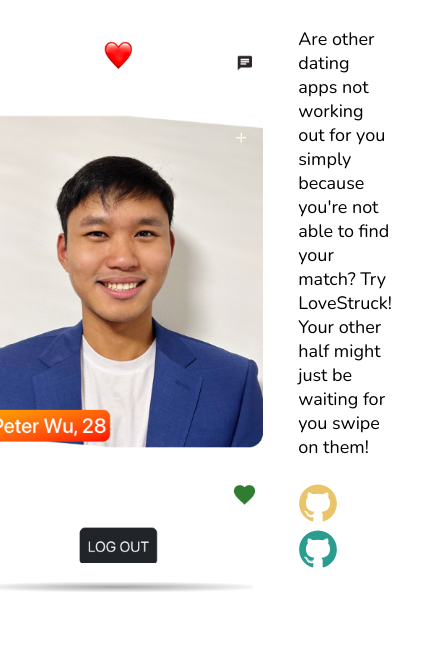
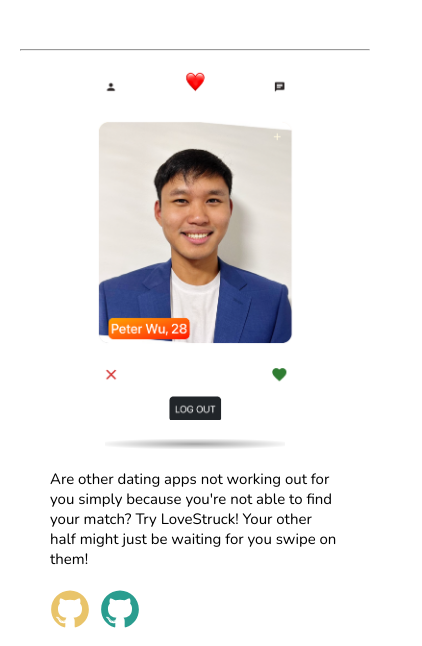
Before and after one commit to emonree/personal-portfolio, a React (Create React App) app: page /#header in a window 390 px wide. Shown: the part 4382-5028 px from the top of the page, 422 px wide, since content can reach past the window. Before the commit the page ends 5005 px from the top, so only its background shows below. Built offline with nearby package versions, Linux system fonts and the light colour scheme; a web font is replaced by a local one.

Commit message:
styling for media query

```diff
--- a/src/components/Projects.css
+++ b/src/components/Projects.css
@@ -77,6 +77,7 @@
 .dating-app-img {
   width: 300px;
   border-radius: 10px;
+  margin-top: 10px;
 }
 
 /* Float Shadow */
@@ -126,8 +127,8 @@
 
 @media screen and (max-width: 960px) {
   .doctor-visit-project,
-  .plant-nursery-project {
-    /* display: block; */
+  .plant-nursery-project,
+  .dating-app-project {
     display: flex;
     flex-direction: column;
   }
@@ -139,7 +140,8 @@
   }
 
   .doctor-visit-project p,
-  .plant-nursery-project p {
+  .plant-nursery-project p,
+  .dating-app-project p {
     font-size: 15px;
   }
 
@@ -148,11 +150,17 @@
   }
 
   .doctor-visit-project p,
-  .plant-nursery-project p {
+  .plant-nursery-project p,
+  .dating-app-project p {
     padding-bottom: 0px;
   }
 
   .plant-nursery-project {
     margin-top: 20px;
   }
+
+  .dating-app-img {
+    width: 200px;
+    border-radius: 20px;
+  }
 }
```
